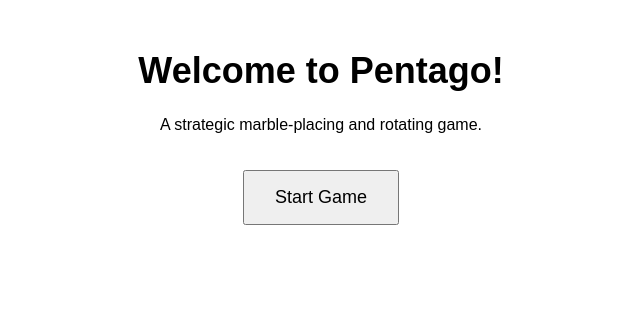
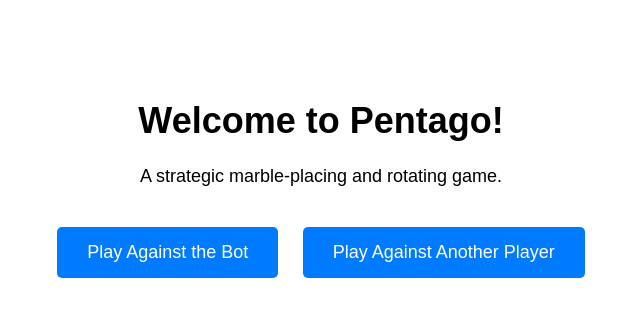
Before and after one commit to RedShadow44/pentago, a Flask app: page / in a window 1280 px wide. Shown: the top 317 px of the page, without its empty margins (319-959 px from the left). Run offline with Flask 3, Linux system fonts and the light colour scheme.

Commit message:
working: player vs bot

```diff
--- a/app.py
+++ b/app.py
@@ -1,6 +1,8 @@
 from flask import Flask, render_template, request, redirect, url_for, session
 from flask_session import Session
 import uuid
+from random import choice
+
 app = Flask(__name__)
 
 # Configure session to use filesystem
@@ -11,7 +13,8 @@ Session(app)
 # Global dictionary to store game states
 games = {}
 
-def initialize_game():
+
+def initialize_game(against_bot=False):
     """Initializes a new game state."""
     return {
     # Initialize a 6x6 board (0: empty, 1: black, 2: white)
@@ -25,17 +28,31 @@ def initialize_game():
 
     # Track game state
     'game_over': False,
-    'winner': None
+    'winner': None,
+
+    'against_bot': against_bot,  # True if playing against the bot
 
     }
 
 
-def print_board(board):
-    """Prints the current state of the board for debugging."""
-    print("\nCurrent Board State:")
-    for row in board:
+
+def print_game_state(game_state):
+    """Prints the current game state to the console."""
+    print("\n--- Game State ---")
+    print("Board:")
+    for row in game_state['board']:
         print(' '.join(['⚫' if cell == 1 else '⚪' if cell == 2 else '.' for cell in row]))
-    print()
+    print(f"\nCurrent Player: {'⚫ (Black)' if game_state['current_player'] == 1 else '⚪ (White)'}")
+    print(f"Rotation Required: {'Yes' if game_state['rotation_required'] else 'No'}")
+    print(f"Game Over: {'Yes' if game_state['game_over'] else 'No'}")
+    if game_state['game_over']:
+        if game_state['winner'] == 1:
+            print("Winner: ⚫ (Black)")
+        elif game_state['winner'] == 2:
+            print("Winner: ⚪ (White)")
+        elif game_state['winner'] == 'draw':
+            print("Result: It's a Draw!")
+    print("------------------\n")
 
 def check_winner(board):
     """Checks if there's a winner or a draw."""
@@ -75,32 +92,173 @@ def check_winner(board):
 
     return None
 
+# def rotate_board_smartly(game_state):
+#     """Rotate the board with a smart strategy."""
+#     from random import choice
+#
+#     board = game_state['board']
+#     current_player = 2
+#     opponent = 1
+#
+#     def simulate_rotation(quadrant, direction):
+#         """Simulates rotation on the board and returns the resulting board."""
+#         temp_board = [row[:] for row in board]
+#
+#         start_row = 0 if quadrant in [1, 2] else 3
+#         start_col = 0 if quadrant in [1, 3] else 3
+#         subgrid = [temp_board[i][start_col:start_col + 3] for i in range(start_row, start_row + 3)]
+#
+#         if direction == 'cw':
+#             subgrid = list(zip(*subgrid[::-1]))
+#         elif direction == 'ccw':
+#             subgrid = list(zip(*subgrid))[::-1]
+#
+#         for i in range(3):
+#             for j in range(3):
+#                 temp_board[start_row + i][start_col + j] = subgrid[i][j]
+#
+#         return temp_board
+#
+#     def evaluate_rotation(board_after_rotation, player):
+#         """Evaluate the board after rotation. Higher score means better for the player."""
+#         # Simple heuristic: number of player's pieces in a row/column/diagonal
+#         score = 0
+#         for row in board_after_rotation:
+#             score += row.count(player)
+#         for col in zip(*board_after_rotation):
+#             score += list(col).count(player)
+#         return score
+#
+#     best_rotation = None
+#     best_score = float('-inf')
+#
+#     # Try all rotations and evaluate
+#     for quadrant in [1, 2, 3, 4]:
+#         for direction in ['cw', 'ccw']:
+#             rotated_board = simulate_rotation(quadrant, direction)
+#             score = evaluate_rotation(rotated_board, current_player)
+#             if score > best_score:
+#                 best_score = score
+#                 best_rotation = (quadrant, direction)
+#
+#     # Apply the best rotation
+#     if best_rotation:
+#         quadrant, direction = best_rotation
+#         start_row = 0 if quadrant in [1, 2] else 3
+#         start_col = 0 if quadrant in [1, 3] else 3
+#         subgrid = [board[i][start_col:start_col + 3] for i in range(start_row, start_row + 3)]
+#
+#         if direction == 'cw':
+#             subgrid = list(zip(*subgrid[::-1]))
+#         elif direction == 'ccw':
+#             subgrid = list(zip(*subgrid))[::-1]
+#
+#         for i in range(3):
+#             for j in range(3):
+#                 board[start_row + i][start_col + j] = subgrid[i][j]
+
+def rotate_board_smartly(game_state):
+    """Rotate the board with a strategy that minimizes opponent's score and maximizes the bot's advantage."""
+    board = game_state['board']
+    current_player = 2  # Bot's pieces
+    opponent = 1  # Opponent's pieces
+
+    def simulate_rotation(quadrant, direction):
+        """Simulates rotation on the board and returns the resulting board."""
+        temp_board = [row[:] for row in board]
+
+        start_row = 0 if quadrant in [1, 2] else 3
+        start_col = 0 if quadrant in [1, 3] else 3
+        subgrid = [temp_board[i][start_col:start_col + 3] for i in range(start_row, start_row + 3)]
+
+        if direction == 'cw':
+            subgrid = list(zip(*subgrid[::-1]))
+        elif direction == 'ccw':
+            subgrid = list(zip(*subgrid))[::-1]
+
+        for i in range(3):
+            for j in range(3):
+                temp_board[start_row + i][start_col + j] = subgrid[i][j]
+
+        return temp_board
+
+    def evaluate_board(board_to_evaluate, player):
+        """Evaluates the score for the given player."""
+        score = 0
+
+        # Check rows and columns
+        for row in board_to_evaluate:
+            score += count_potential_lines(row, player)
+        for col in zip(*board_to_evaluate):
+            score += count_potential_lines(col, player)
+
+        # Check diagonals
+        diagonals = [
+            [board_to_evaluate[i][i] for i in range(6)],  # Main diagonal
+            [board_to_evaluate[i][5 - i] for i in range(6)]  # Anti-diagonal
+        ]
+        for diag in diagonals:
+            score += count_potential_lines(diag, player)
+
+        return score
+
+    def count_potential_lines(line, player):
+        """Counts potential lines (3 or more in a row) for the given player."""
+        count = 0
+        pieces = [1 if x == player else 0 for x in line]
+        if sum(pieces) >= 3:  # If at least 3 marbles of the player exist
+            count += 1
+        return count
+
+    best_rotation = None
+    best_score_difference = float('-inf')  # Maximize bot's advantage, minimize opponent's
+
+    # Try all rotations and evaluate
+    for quadrant in [1, 2, 3, 4]:
+        for direction in ['cw', 'ccw']:
+            rotated_board = simulate_rotation(quadrant, direction)
+            bot_score = evaluate_board(rotated_board, current_player)
+            opponent_score = evaluate_board(rotated_board, opponent)
+            score_difference = bot_score - opponent_score
+
+            # Choose the rotation that maximizes the score difference
+            if score_difference > best_score_difference:
+                best_score_difference = score_difference
+                best_rotation = (quadrant, direction)
+
+    # Apply the best rotation
+    if best_rotation:
+        quadrant, direction = best_rotation
+        start_row = 0 if quadrant in [1, 2] else 3
+        start_col = 0 if quadrant in [1, 3] else 3
+        subgrid = [board[i][start_col:start_col + 3] for i in range(start_row, start_row + 3)]
+
+        if direction == 'cw':
+            subgrid = list(zip(*subgrid[::-1]))
+        elif direction == 'ccw':
+            subgrid = list(zip(*subgrid))[::-1]
+
+        for i in range(3):
+            for j in range(3):
+                board[start_row + i][start_col + j] = subgrid[i][j]
+
+
 @app.route('/')
 def index():
     """Displays the starting page."""
     session.clear()  # Clear any existing session data before starting a new games
     return render_template('start.html')
 
-@app.route('/new_game')
-def new_game():
-    """Starts a new game and redirects to the game page."""
+@app.route('/new_game/<against_bot>')
+def new_game(against_bot):
+    """Starts a new game against a bot or player."""
+    against_bot = against_bot == 'true'  # Convert to boolean
     game_id = str(uuid.uuid4())  # Generate a unique game ID
-    games[game_id] = initialize_game()  # Store the new game state
+    games[game_id] = initialize_game(against_bot=against_bot)  # Store the new game state
+    session['game_id'] = game_id  # Store the game_id in the session
     return redirect(url_for('game', game_id=game_id))  # Redirect with game_id in the URL
 
-# @app.route('/game')
-# def game():
-#     global rotation_required, current_player, game_over, winner
-#     print_board()  # Print the board for debugging
-#     return render_template(
-#         'board.html',
-#         board=board,
-#         enumerate=enumerate,
-#         rotation_required=rotation_required,
-#         current_player=current_player,
-#         game_over=game_over,
-#         winner=winner
-#     )
+
 
 @app.route('/game/<game_id>')
 def game(game_id):
@@ -109,7 +267,9 @@ def game(game_id):
         return redirect(url_for('index'))  # Redirect to start if game ID is invalid
 
     game_state = games[game_id]
-    print_board(game_state['board'])
+    # print_board(game_state['board'])
+    # print("Plansza:")
+    # print_game_state(game_state)
     return render_template(
         'board.html',
         game_id=game_id,
@@ -118,33 +278,10 @@ def game(game_id):
         rotation_required=game_state['rotation_required'],
         current_player=game_state['current_player'],
         game_over=game_state['game_over'],
-        winner=game_state['winner']
+        winner=game_state['winner'],
+        against_bot=game_state['against_bot'],
     )
-# @app.route('/move', methods=['POST'])
-# def move():
-#     global board, rotation_required, current_player, game_over, winner
-#
-#     # Prevent marble placement if a rotation is required or game is over
-#     if rotation_required or game_over:
-#         return redirect(url_for('game'))
-#
-#     row = int(request.form['row'])
-#     col = int(request.form['col'])
-#
-#     # Place the player's marble if the spot is empty
-#     if board[row][col] == 0:
-#         board[row][col] = current_player
-#         rotation_required = True  # Require rotation after placing the marble
-#
-#         # Check if the move results in a win or draw
-#         result = check_winner()
-#         if result:
-#             game_over = True
-#             winner = result
-#             print(f"Game Over! Winner: {winner}")
-#             return redirect(url_for('game'))
-#
-#     return redirect(url_for('game'))
+
 
 @app.route('/move/<game_id>', methods=['POST'])
 def move(game_id):
@@ -154,72 +291,157 @@ def move(game_id):
 
     game_state = games[game_id]
 
-    print_board(game_state['board'])
+    # print_board(game_state['board'])
+
 
     board = game_state['board']
     current_player = game_state['current_player']
 
+    # Ensure moves cannot happen when the game is over
+    if game_state['game_over']:
+        return redirect(url_for('game', game_id=game_id))
+
+    # Only allow the human player to place a marble
+    if game_state['against_bot'] and current_player == 2:
+        return redirect(url_for('game', game_id=game_id))
+
     row = int(request.form['row'])
     col = int(request.form['col'])
 
-    # Place the player's marble if the spot is empty and the game is not over
-    if not game_state['game_over'] and board[row][col] == 0:
+    # Place the player's marble if the spot is empty
+    if board[row][col] == 0:
         board[row][col] = current_player
-        game_state['rotation_required'] = True  # Require rotation after placing the marble
+        game_state['rotation_required'] = True # Require rotation after placing the marble
+
+        print("Plansza po kulce gracza:")
+        print_game_state(game_state)
 
         # Check for a winner or draw
         result = check_winner(board)
         if result:
             game_state['game_over'] = True
             game_state['winner'] = result
-        # else:
-        #     # Switch player if the game is not over
-        #     game_state['current_player'] = 2 if current_player == 1 else 1
+            return redirect(url_for('game', game_id=game_id))
+
 
     return redirect(url_for('game', game_id=game_id))
 
-# @app.route('/rotate', methods=['POST'])
-# def rotate():
-#     global board, rotation_required, current_player, game_over, winner
-#
-#     # Allow rotation only if it is required and the game is not over
-#     if not rotation_required or game_over:
-#         return redirect(url_for('game'))
-#
-#     quadrant = int(request.form['quadrant'])  # 1 to 4
-#     direction = request.form['direction']  # 'cw' or 'ccw'
-#
-#     # Extract the corresponding 3x3 subgrid
-#     start_row = 0 if quadrant in [1, 2] else 3
-#     start_col = 0 if quadrant in [1, 3] else 3
-#
-#     subgrid = [row[start_col:start_col + 3] for row in board[start_row:start_row + 3]]
-#
-#     # Rotate the subgrid
-#     if direction == 'cw':
-#         subgrid = list(zip(*subgrid[::-1]))
-#     else:
-#         subgrid = list(zip(*subgrid))[::-1]
-#
-#     # Update the board with the rotated subgrid
-#     for i in range(3):
-#         for j in range(3):
-#             board[start_row + i][start_col + j] = subgrid[i][j]
-#
-#     rotation_required = False  # Reset rotation requirement after a valid rotation
-#
-#     # Check if the rotation results in a win or draw
-#     result = check_winner()
-#     if result:
-#         game_over = True
-#         winner = result
-#         print(f"Game Over! Winner: {winner}")
-#         return redirect(url_for('game'))
-#
-#     # Switch to the next player
-#     current_player = 2 if current_player == 1 else 1
-#
-#     return redirect(url_for('game'))
+
+
+def bot_move(game_state):
+    """Handles the bot's move with smart logic."""
+    from random import choice
+
+    board = game_state['board']
+    current_player = 2  # Bot is always player 2
+    opponent = 1
+
+    def find_winning_move(player):
+        """Find a winning move for the given player."""
+        for row in range(6):
+            for col in range(6):
+                if board[row][col] == 0:  # Check empty spots
+                    # Simulate placing a marble
+                    board[row][col] = player
+                    if check_winner(board) == player:
+                        board[row][col] = 0  # Undo simulation
+                        return row, col
+                    board[row][col] = 0  # Undo simulation
+        return None
+
+    def find_blocking_move(player):
+        """Find a move to block the player from getting 2 or more in a line."""
+        def count_line(line, target):
+            """Count occurrences of target and empty spaces in a line."""
+            count_target = sum(1 for x in line if x == target)
+            empty_positions = [i for i, x in enumerate(line) if x == 0]
+            return count_target, empty_positions
+
+        # Check rows and columns
+        for row in range(6):
+            count, empties = count_line(board[row], player)
+            if count >= 2 and empties:  # Block if 2 or more marbles and space exists
+                return row, empties[0]
+
+        for col in range(6):
+            column = [board[row][col] for row in range(6)]
+            count, empties = count_line(column, player)
+            if count >= 2 and empties:
+                return empties[0], col
+
+        # Check diagonals
+        diagonals = [
+            [(i, i) for i in range(6)],  # Main diagonal
+            [(i, 5 - i) for i in range(6)]  # Anti-diagonal
+        ]
+        for diag in diagonals:
+            line = [board[i][j] for i, j in diag]
+            count, empties = count_line(line, player)
+            if count >= 2 and empties:
+                i, j = diag[empties[0]]
+                return i, j
+
+        return None
+
+    # 1. Check for bot's winning move
+    winning_move = find_winning_move(current_player)
+    if winning_move:
+        row, col = winning_move
+    else:
+        # 2. Block opponent's winning move
+        block_opponent = find_winning_move(opponent)
+        if block_opponent:
+            row, col = block_opponent
+        else:
+            # 3. Find a blocking move to disrupt opponent's strategy
+            blocking_move = find_blocking_move(opponent)
+            if blocking_move:
+                row, col = blocking_move
+            else:
+                # 4. Choose a strategic move
+                strategic_order = [
+                    (2, 2), (2, 3), (3, 2), (3, 3),  # Center of the board
+                    (1, 1), (1, 4), (4, 1), (4, 4),  # Centers of quadrants
+                    (0, 0), (0, 5), (5, 0), (5, 5),  # Corners
+                ]
+                empty_spots = [(i, j) for i in range(6) for j in range(6) if board[i][j] == 0]
+                strategic_moves = [pos for pos in strategic_order if pos in empty_spots]
+                row, col = choice(strategic_moves) if strategic_moves else choice(empty_spots)
+
+    # Place the marble
+    board[row][col] = current_player
+    game_state['rotation_required'] = True
+
+    print("Plansza po kulce bota:")
+    print_game_state(game_state)
+
+    # Check for a winner after placing the marble
+    result = check_winner(board)
+    if result:
+        game_state['game_over'] = True
+        game_state['winner'] = result
+        return
+
+    # If no winner, proceed to rotation
+    rotate_board_smartly(game_state)
+    game_state['rotation_required'] = False
+
+    print("Plansza po obruceniu przez bota:")
+    print_game_state(game_state)
+
+    # Check for a winner after rotating board
+    result = check_winner(board)
+    if result:
+        game_state['game_over'] = True
+        game_state['winner'] = result
+        return
+
+    # Switch back to the human player
+    game_state['current_player'] = 1
+
+
+
+
 
 @app.route('/rotate/<game_id>', methods=['POST'])
 def rotate(game_id):
@@ -229,7 +451,8 @@ def rotate(game_id):
 
     game_state = games[game_id]
 
-    print_board(game_state['board'])
+    # print_board(game_state['board'])
+
 
     board = game_state['board']
 
@@ -260,6 +483,9 @@ def rotate(game_id):
         for j in range(3):
             board[start_row + i][start_col + j] = subgrid[i][j]
 
+    print("Plansza po obruceniu przez gracza:")
+    print_game_state(game_state)
+
     # Check for a winner or draw
     result = check_winner(board)
     if result:
@@ -271,25 +497,33 @@ def rotate(game_id):
     # Reset rotation requirement
     game_state['rotation_required'] = False
 
-    # After rotation, allow the player to place a marble
+    # If the next player is the bot, trigger its move
+    # if game_state['against_bot'] and game_state['current_player'] == 2:
+    #     bot_move(game_state)
+
     return redirect(url_for('game', game_id=game_id))
 
+@app.route('/bot_move/<game_id>', methods=['GET','POST'])
+def bot_move_route(game_id):
+    """Trigger the bot's move."""
+    if game_id not in games:
+        return redirect(url_for('index'))
 
-# @app.route('/reset')
-# def reset():
-#     global board, current_player, game_over, winner
-#     board = [[0 for _ in range(6)] for _ in range(6)]  # Reset the board
-#     current_player = 1  # Set the starting player
-#     game_over = False
-#     winner = None
-#     return redirect(url_for('game'))
+    game_state = games[game_id]
+
+    # Make the bot move
+    bot_move(game_state)
+
+    # Redirect to the game page after bot makes its move
+    return redirect(url_for('game', game_id=game_id))
+
 
 @app.route('/reset/<game_id>')
 def reset(game_id):
     """Resets the game state and redirects to the game page."""
     if game_id in games:
         games[game_id] = initialize_game()  # Reset the specific game
-    return redirect(url_for('game', game_id=game_id))
+    return redirect(url_for('index'))
 
 if __name__ == '__main__':
     app.run(host='0.0.0.0', port='12203', debug=True)
--- a/templates/start.html
+++ b/templates/start.html
@@ -8,24 +8,38 @@
         body {
             text-align: center;
             font-family: Arial, sans-serif;
+            margin-top: 100px;
         }
         h1 {
             font-size: 36px;
-            margin-top: 50px;
+        }
+        p {
+            font-size: 18px;
+            margin-bottom: 30px;
         }
         button {
             padding: 15px 30px;
             font-size: 18px;
-            margin-top: 20px;
+            margin: 10px;
             cursor: pointer;
+            background-color: #007BFF;
+            color: white;
+            border: none;
+            border-radius: 5px;
+        }
+        button:hover {
+            background-color: #0056b3;
         }
     </style>
 </head>
 <body>
     <h1>Welcome to Pentago!</h1>
     <p>A strategic marble-placing and rotating game.</p>
-    <form action="/new_game" method="get">
-        <button type="submit">Start Game</button>
+    <form action="/new_game/true" method="get" style="display: inline;">
+        <button type="submit">Play Against the Bot</button>
+    </form>
+    <form action="/new_game/false" method="get" style="display: inline;">
+        <button type="submit">Play Against Another Player</button>
     </form>
 </body>
 </html>
```
Also changed, not shown: templates/board.html (+73 -12 lines), 1 other file.
